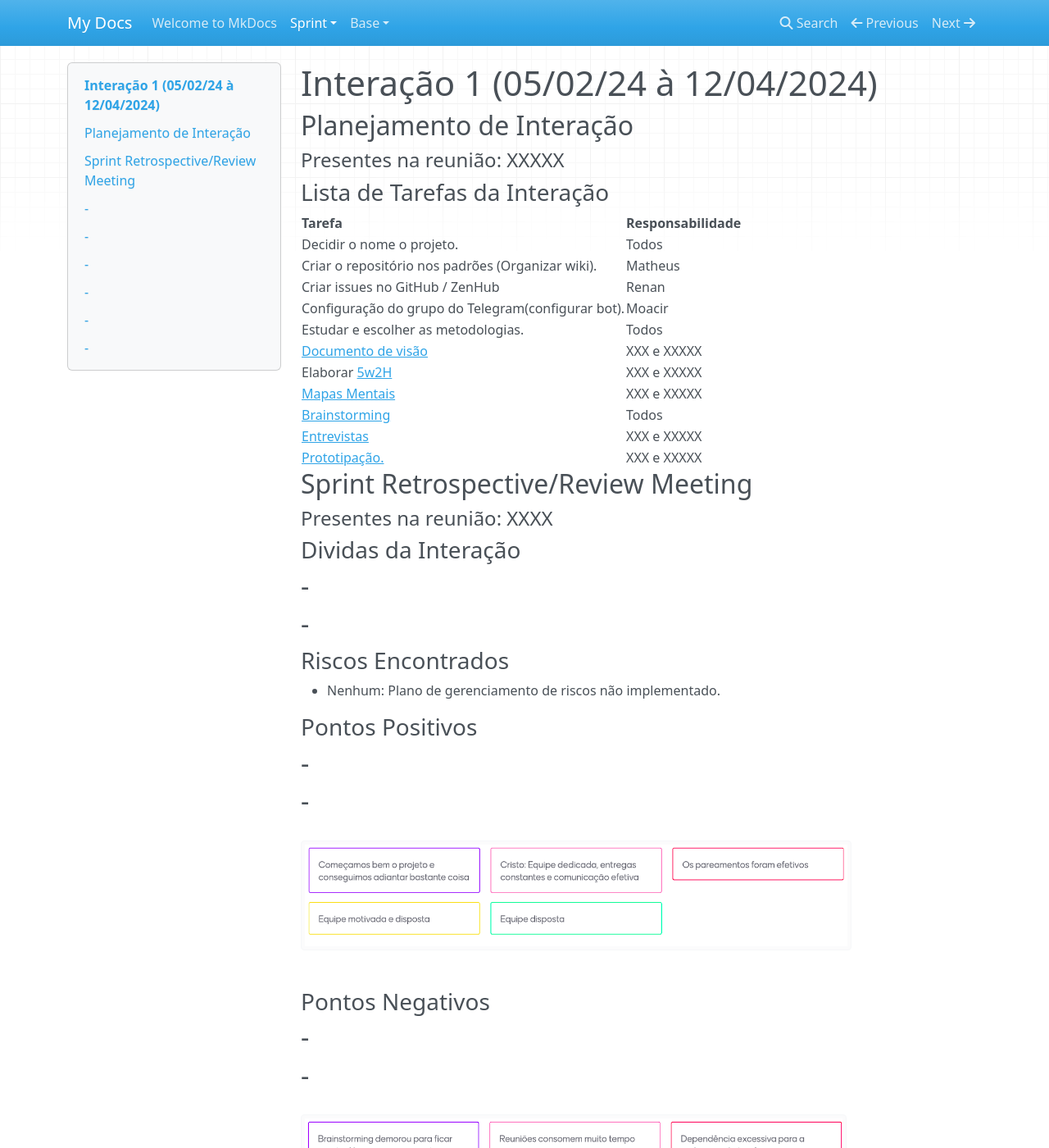
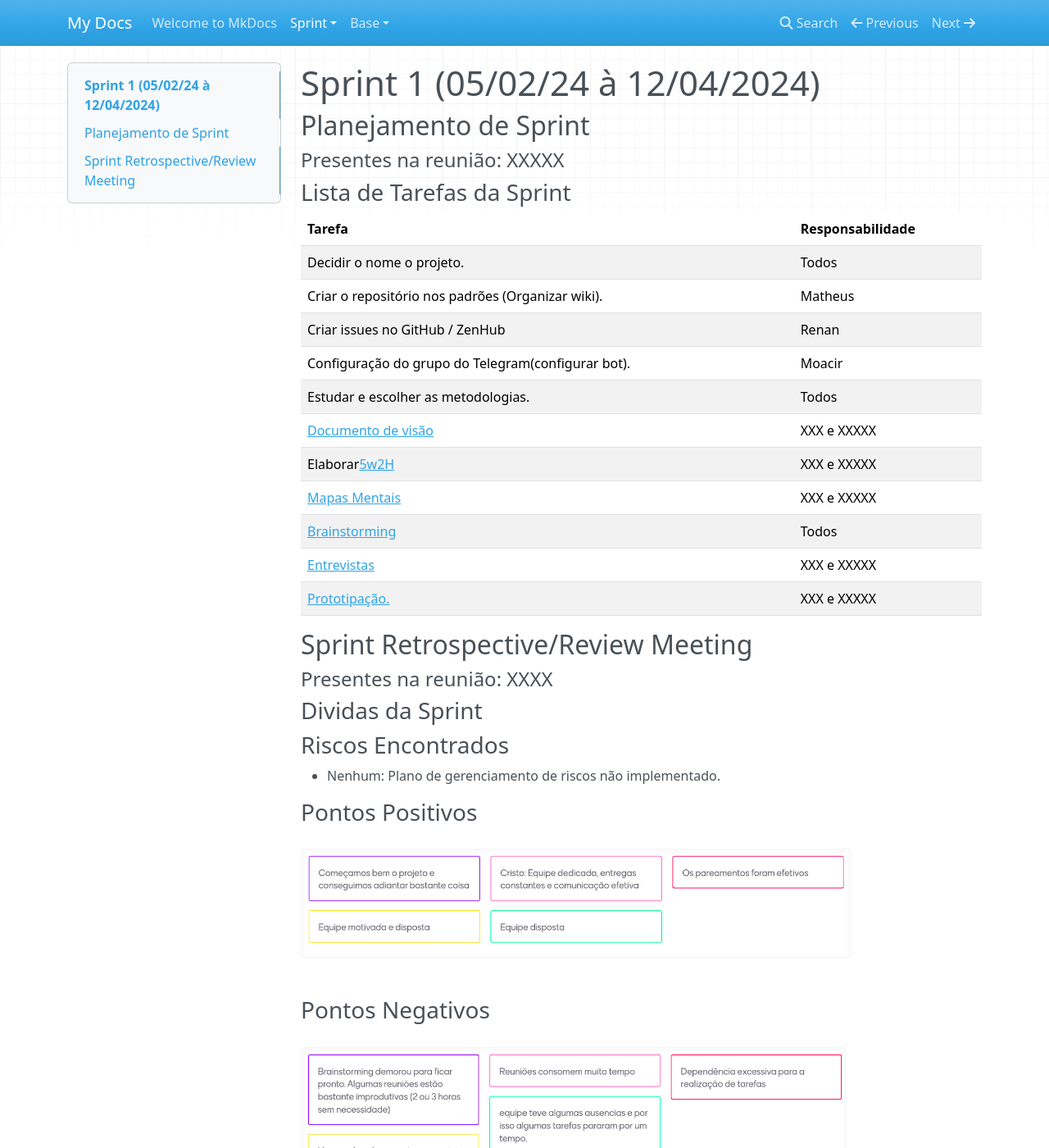
Before and after one commit to Projetos-de-Extensao/PFE_24.2_8002_Swap, an MkDocs documentation site: the page built from docs/Sprint/sprint1.md, in a window 1280 px wide and 1400 px high. Shown: the whole window at 82% size. Built offline with MkDocs 1.6.1, drawn with Linux system fonts in a browser that asks for light colours; nearby versions of some CDN libraries.

Commit message:
update sprint

```diff
--- a/docs/Sprint/sprint1.md
+++ b/docs/Sprint/sprint1.md
@@ -1,66 +1,52 @@
 ---
-id: interação1
-title: Interação 1
+id: sprint1
+title: Sprint 1
 ---
+# Sprint 1 (05/02/24 à 12/04/2024)
 
-# Interação 1 (05/02/24 à 12/04/2024)
+## Planejamento de Sprint
 
-
-## Planejamento de Interação
 #### Presentes na reunião: XXXXX
 
-###  Lista de Tarefas da Interação
+### Lista de Tarefas da Sprint
 
-|Tarefa|Responsabilidade|
-|---|----|
-| Decidir o nome o projeto.|Todos|
-| Criar o repositório nos padrões (Organizar wiki).| Matheus|
-| Criar issues no GitHub / ZenHub| Renan|
-| Configuração do grupo do Telegram(configurar bot).|Moacir|
-| Estudar e escolher as metodologias.| Todos|
-| [Documento de visão](https://github.com/xxx/xxx.md) |XXX e XXXXX|
-| Elaborar [5w2H](https://github.com/xxx/xxx.md) |XXX e XXXXX|
-| [Mapas Mentais](https://github.com/xxx/xxx.md) |XXX e XXXXX|
-| [Brainstorming](https://github.com/UnBArqDsw/2020.1_G7_TCM/blob/master/docs/base/Brainstorm.md) |Todos|
-|[Entrevistas](https://github.com/xxx/xxx.md) |XXX e XXXXX|
-|[Prototipação.](https://github.com/xxx/xxx.md) |XXX e XXXXX|
+| Tarefa                                                                                       | Responsabilidade |
+| -------------------------------------------------------------------------------------------- | ---------------- |
+| Decidir o nome o projeto.                                                                    | Todos            |
+| Criar o repositório nos padrões (Organizar wiki).                                          | Matheus          |
+| Criar issues no GitHub / ZenHub                                                              | Renan            |
+| Configuração do grupo do Telegram(configurar bot).                                         | Moacir           |
+| Estudar e escolher as metodologias.                                                          | Todos            |
+| [Documento de visão](https://github.com/xxx/xxx.md)                                            | XXX e XXXXX      |
+| Elaborar[5w2H](https://github.com/xxx/xxx.md)                                                   | XXX e XXXXX      |
+| [Mapas Mentais](https://github.com/xxx/xxx.md)                                                  | XXX e XXXXX      |
+| [Brainstorming](https://github.com/UnBArqDsw/2020.1_G7_TCM/blob/master/docs/base/Brainstorm.md) | Todos            |
+| [Entrevistas](https://github.com/xxx/xxx.md)                                                    | XXX e XXXXX      |
+| [Prototipação.](https://github.com/xxx/xxx.md)                                                | XXX e XXXXX      |
 
 ## Sprint Retrospective/Review Meeting
 
 #### Presentes na reunião: XXXX
 
-### Dividas da Interação
--
--
--
--
+### Dividas da Sprint
 
 ### Riscos Encontrados
 
 - Nenhum: Plano de gerenciamento de riscos não implementado.
 
-
 ### Pontos Positivos
 
--
--
--
--
 ![pontos positivos](../assets/Sprints/S1-positivos.png)
 
 ### Pontos Negativos
 
--
--
--
--
 ![pontos negativos](../assets/Sprints/S1-negativos.png)
 
 ### O que podemos melhorar?
+
 - Ter mais foco na reuniões para evitar o desperdício de tempo.
 - A equipe deve ter mais autonomia em relação à falta de membros.
 - Podemos utilizar algo ferramenta de timebox para maior efetividade nas reuniões, sugestão: https://timebox.cedrotech.com/
-
 
 ### Ferramentas utilizadas
 
```
